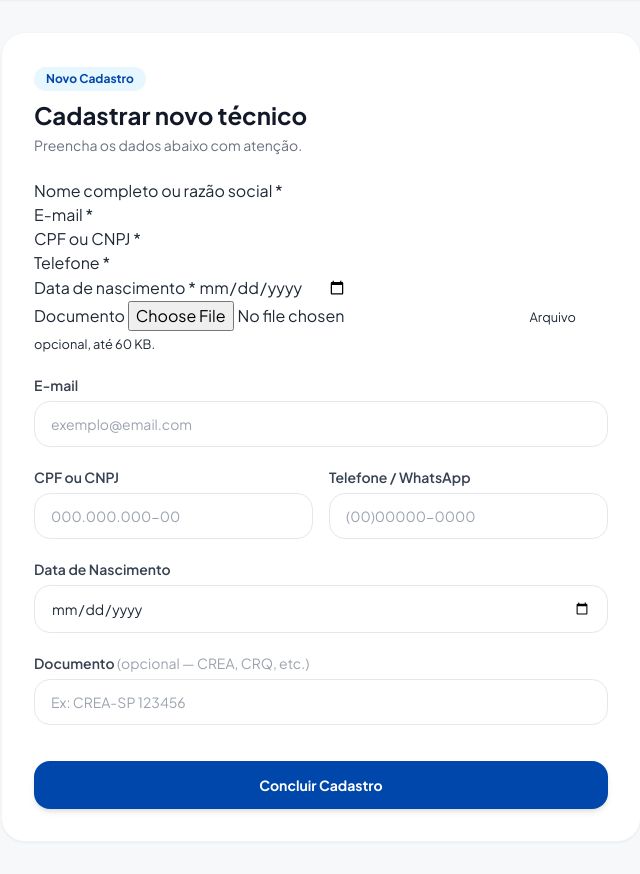
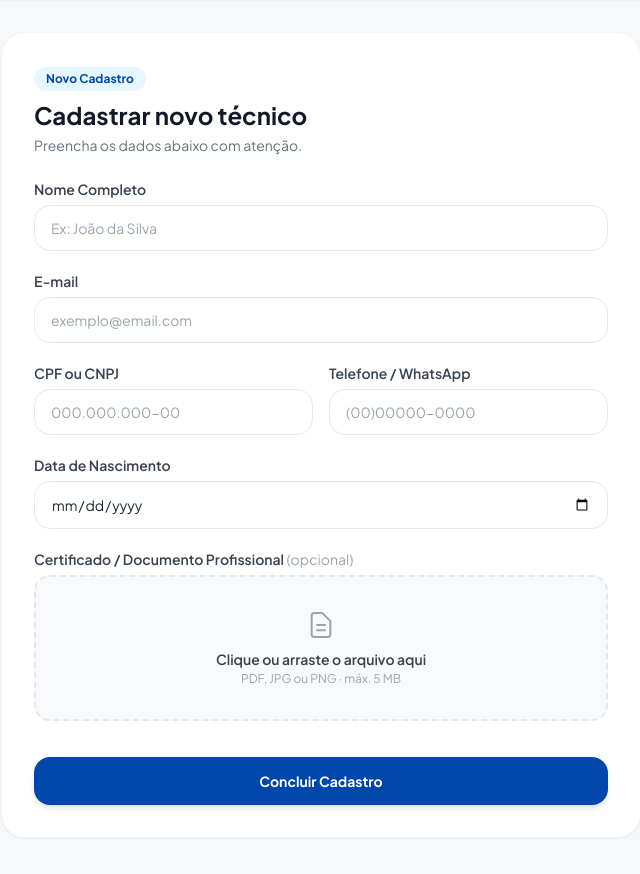
Before and after one commit to PamelaStieven/IService, a Laravel app: a page that uses resources/views/Tecnicos/form.blade.php in a window 1280 px wide. Shown: the part 65-939 px from the top of the page, without its empty margins (319-959 px from the left). After the commit the page ends 873 px from the top, so only its background shows below. Run offline with Laravel 9, Linux system fonts and the light colour scheme; some libraries are stand-ins or nearby versions.

Commit message:
não é fácil

```diff
--- a/app/Http/Controllers/TecnicosController.php
+++ b/app/Http/Controllers/TecnicosController.php
@@ -6,7 +6,7 @@ use App\Models\Usuario;
 use App\Models\Tecnicos;
 use Illuminate\Http\Request;
 use Illuminate\Support\Facades\DB;
-use Illuminate\Validation\Rule;
+use Illuminate\Support\Facades\Storage;
 
 class TecnicosController extends Controller
 {
@@ -29,7 +29,7 @@ class TecnicosController extends Controller
         return view('Tecnicos.list', [
             'dados' => $dados,
             'tipo'  => $tipo,
-            'valor' => $valor
+            'valor' => $valor,
         ]);
     }
 
@@ -44,38 +44,34 @@ class TecnicosController extends Controller
         return view('Tecnicos.form', compact('dado'));
     }
 
-    private function validateForm(Request $request, ?int $userId = null)
+    private function validateForm(Request $request, bool $isUpdate = false)
     {
-        $emailUnique = Rule::unique('usuario', 'email');
-        $cpfUnique = Rule::unique('usuario', 'cpf_cnpj');
-
-        if ($userId !== null) {
-            $emailUnique->ignore($userId, 'UserID');
-            $cpfUnique->ignore($userId, 'UserID');
-        }
-
         $request->validate([
             'nome_razao'      => 'required|string|max:55',
-            'email'           => ['required', 'email', 'max:55', $emailUnique],
-            'cpf_cnpj'        => ['required', 'string', 'max:18', $cpfUnique],
-            'telefone'        => 'required|string|max:14',
-            'data_nascimento' => 'required|date',
-            'documento'       => 'nullable|file|mimes:pdf,jpg,jpeg,png|max:60',
+            'email'           => 'required|email|max:55',
+            'cpf_cnpj'        => 'required|string|max:18',
+            'telefone'        => 'nullable|string|max:14',
+            'data_nascimento' => 'nullable|date',
+            // Certificado: obrigatório ao criar, opcional ao editar
+            'documento'       => ($isUpdate ? 'nullable' : 'nullable') . '|file|mimes:pdf,jpg,jpeg,png|max:5120',
         ], [
-            'nome_razao.required' => 'O campo nome é obrigatório.',
-            'email.required'      => 'O campo e-mail é obrigatório.',
-            'email.email'         => 'Informe um e-mail válido.',
-            'cpf_cnpj.required'   => 'O campo CPF/CNPJ é obrigatório.',
-            'data_nascimento.date'=> 'Informe uma data válida.',
+            'nome_razao.required'  => 'O campo nome é obrigatório.',
+            'email.required'       => 'O campo e-mail é obrigatório.',
+            'email.email'          => 'Informe um e-mail válido.',
+            'cpf_cnpj.required'    => 'O campo CPF/CNPJ é obrigatório.',
+            'data_nascimento.date' => 'Informe uma data válida.',
+            'documento.file'       => 'O certificado deve ser um arquivo.',
+            'documento.mimes'      => 'O certificado deve ser PDF, JPG ou PNG.',
+            'documento.max'        => 'O certificado deve ter no máximo 5 MB.',
         ]);
     }
 
     public function store(Request $request)
     {
-        $this->validateForm($request);
+        $this->validateForm($request, false);
 
         DB::transaction(function () use ($request) {
-            $usuario = Usuario::create([
+            $user = Usuario::create([
                 'nome_razao'      => $request->input('nome_razao'),
                 'email'           => $request->input('email'),
                 'cpf_cnpj'        => $request->input('cpf_cnpj'),
@@ -84,15 +80,19 @@ class TecnicosController extends Controller
                 'tipo'            => 'Técnico',
             ]);
 
+            $caminhoCertificado = null;
+            if ($request->hasFile('documento')) {
+                $caminhoCertificado = $request->file('documento')
+                    ->store('certificados', 'public');
+            }
+
             Tecnicos::create([
-                'UserID'    => $usuario->UserID,
-                'documento' => $request->hasFile('documento')
-                    ? $request->file('documento')->getContent()
-                    : null,
+                'UserID'    => $user->UserID,
+                'documento' => $caminhoCertificado,
             ]);
         });
 
-        return redirect()->route('tecnicos.index')->with('success', 'Técnico salvo com sucesso!');
+        return redirect()->route('tecnicos.index')->with('success', 'Técnico cadastrado com sucesso!');
     }
 
     public function edit($id)
@@ -103,8 +103,9 @@ class TecnicosController extends Controller
 
     public function update(Request $request, $id)
     {
+        $this->validateForm($request, true);
+
         $tecnico = Tecnicos::with('usuario')->findOrFail($id);
-        $this->validateForm($request, $tecnico->UserID);
 
         DB::transaction(function () use ($request, $tecnico) {
             $tecnico->usuario->update([
@@ -115,10 +116,19 @@ class TecnicosController extends Controller
                 'telefone'        => $request->input('telefone'),
             ]);
 
+            $dados = [];
+
             if ($request->hasFile('documento')) {
-                $tecnico->update([
-                    'documento' => $request->file('documento')->getContent(),
-                ]);
+                // Remove o certificado antigo se existir
+                if ($tecnico->documento) {
+                    Storage::disk('public')->delete($tecnico->documento);
+                }
+                $dados['documento'] = $request->file('documento')
+                    ->store('certificados', 'public');
+            }
+
+            if (!empty($dados)) {
+                $tecnico->update($dados);
             }
         });
 
@@ -132,7 +142,13 @@ class TecnicosController extends Controller
         DB::transaction(function () use ($tecnico) {
             $usuario = $tecnico->usuario;
 
+            // Remove o arquivo de certificado do storage
+            if ($tecnico->documento) {
+                Storage::disk('public')->delete($tecnico->documento);
+            }
+
             $tecnico->delete();
+
             if ($usuario) {
                 $usuario->delete();
             }
@@ -140,4 +156,32 @@ class TecnicosController extends Controller
 
         return redirect()->route('tecnicos.index')->with('success', 'Técnico removido com sucesso!');
     }
+
+    /**
+     * Exibe/faz download do certificado do técnico.
+     */
+    public function certificado($id)
+    {
+        $tecnico = Tecnicos::findOrFail($id);
+
+        if (!$tecnico->documento || !Storage::disk('public')->exists($tecnico->documento)) {
+            return back()->with('error', 'Certificado não encontrado.');
+        }
+
+        $caminho   = Storage::disk('public')->path($tecnico->documento);
+        $extensao  = pathinfo($caminho, PATHINFO_EXTENSION);
+        $mimeTypes = [
+            'pdf'  => 'application/pdf',
+            'jpg'  => 'image/jpeg',
+            'jpeg' => 'image/jpeg',
+            'png'  => 'image/png',
+        ];
+        $mime = $mimeTypes[strtolower($extensao)] ?? 'application/octet-stream';
+
+        // Exibe inline no browser (PDF abre no visualizador, imagens na aba)
+        return response()->file($caminho, [
+            'Content-Type'        => $mime,
+            'Content-Disposition' => 'inline; filename="certificado_tecnico_' . $id . '.' . $extensao . '"',
+        ]);
+    }
 }
--- a/app/Models/Tecnicos.php
+++ b/app/Models/Tecnicos.php
@@ -20,7 +20,7 @@ class Tecnicos extends Model
 
     protected $fillable = [
         'UserID',
-        'documento',
+        'documento',   // caminho relativo do arquivo de certificado em storage/app/public/certificados/
     ];
 
     public function usuario()
--- a/resources/views/Tecnicos/form.blade.php
+++ b/resources/views/Tecnicos/form.blade.php
@@ -13,6 +13,7 @@
         .hover-bg-cobalto:hover { background-color: #003580; }
         .text-cobalto { color: #0047AB; }
         .bg-diamante-suave { background-color: #E6F7FF; }
+        .border-diamante { border-color: #B3E5FC; }
     </style>
 </head>
 <body class="text-gray-800 antialiased" x-data="formMasks()">
@@ -51,102 +52,21 @@
                 </div>
             @endif
 
+            {{-- enctype obrigatório para upload de arquivo --}}
             <form action="{{ $dado->exists ? route('tecnicos.update', $dado->TecnicoID) : route('tecnicos.store') }}"
-                  method="POST" class="space-y-5">
+                  method="POST" enctype="multipart/form-data" class="space-y-5">
                 @csrf
                 @if($dado->exists)
                     @method('PUT')
                 @endif
 
-                <div class="row g-3">
-                    <div class="col-md-6">
-                        <label for="nome_razao" class="form-label">Nome completo ou razão social *</label>
-                        <input
-                            type="text"
-                            name="nome_razao"
-                            id="nome_razao"
-                            class="form-control"
-                            maxlength="55"
-                            value="{{ old('nome_razao', $dado->usuario->nome_razao ?? '') }}"
-                            required
-                        >
-                    </div>
-
-                    <div class="col-md-6">
-                        <label for="email" class="form-label">E-mail *</label>
-                        <input
-                            type="email"
-                            name="email"
-                            id="email"
-                            class="form-control"
-                            maxlength="55"
-                            value="{{ old('email', $dado->usuario->email ?? '') }}"
-                            required
-                        >
-                    </div>
-
-                    <div class="col-md-6">
-                        <label for="cpf_cnpj" class="form-label">CPF ou CNPJ *</label>
-                        <input
-                            type="text"
-                            name="cpf_cnpj"
-                            id="cpf_cnpj"
-                            class="form-control"
-                            maxlength="18"
-                            value="{{ old('cpf_cnpj', $dado->usuario->cpf_cnpj ?? '') }}"
-                            required
-                        >
-                    </div>
-
-                    <div class="col-md-6">
-                        <label for="telefone" class="form-label">Telefone *</label>
-                        <input
-                            type="text"
-                            name="telefone"
-                            id="telefone"
-                            class="form-control"
-                            maxlength="14"
-                            value="{{ old('telefone', $dado->usuario->telefone ?? '') }}"
-                            required
-                        >
-                    </div>
-
-                    <div class="col-md-6">
-                        <label for="data_nascimento" class="form-label">Data de nascimento *</label>
-                        <input
-                            type="date"
-                            name="data_nascimento"
-                            id="data_nascimento"
-                            class="form-control"
-                            value="{{ old('data_nascimento', isset($dado->usuario->data_nascimento) ? $dado->usuario->data_nascimento->format('Y-m-d') : '') }}"
-                            required
-                        >
-                    </div>
-
-                    <div class="col-md-6">
-
-                        <label for="documento" class="form-label">
-                            Documento
-                        </label>
-
-                        <input
-                            type="file"
-                            name="documento"
-                            id="documento"
-                            class="form-control"
-                            accept=".pdf,.jpg,.jpeg,.png"
-                        >
-
-                        @if(isset($dado->TecnicoID) && !empty($dado->documento))
-                            <small class="text-success">
-                                Já existe um documento cadastrado.
-                                Envie outro somente se desejar substituí-lo.
-                            </small>
-                        @endif
-                        <small class="form-text text-muted">Arquivo opcional, até 60 KB.</small>
-
-                    </div>
-
+                {{-- Nome --}}
+                <div>
+                    <label for="nome_razao" class="block text-sm font-semibold text-gray-700 mb-1.5">Nome Completo</label>
+                    <input type="text" id="nome_razao" name="nome_razao" maxlength="55" required
+                           value="{{ old('nome_razao', $dado->usuario->nome_razao ?? '') }}"
+                           placeholder="Ex: João da Silva"
+                           class="w-full px-4 py-3 rounded-2xl border border-gray-200 text-sm focus:outline-none focus:border-[#0047AB] focus:ring-2 focus:ring-[#0047AB]/15 transition">
                 </div>
 
                 {{-- E-mail --}}
@@ -167,7 +87,6 @@
                                placeholder="000.000.000-00"
                                class="w-full px-4 py-3 rounded-2xl border border-gray-200 text-sm focus:outline-none focus:border-[#0047AB] focus:ring-2 focus:ring-[#0047AB]/15 transition">
                     </div>
-
                     <div>
                         <label for="telefone" class="block text-sm font-semibold text-gray-700 mb-1.5">Telefone / WhatsApp</label>
                         <input type="text" id="telefone" name="telefone" maxlength="14"
@@ -185,17 +104,68 @@
                            class="w-full px-4 py-3 rounded-2xl border border-gray-200 text-sm focus:outline-none focus:border-[#0047AB] focus:ring-2 focus:ring-[#0047AB]/15 transition">
                 </div>
 
-                {{-- Documento (campo exclusivo do técnico) --}}
-                <div>
-                    <label for="documento" class="block text-sm font-semibold text-gray-700 mb-1.5">
-                        Documento
-                        <span class="text-gray-400 font-normal">(opcional — CREA, CRQ, etc.)</span>
+                {{-- Certificado / Documento --}}
+                <div x-data="{ fileName: '', isDragging: false }"
+                     @dragover.prevent="isDragging = true"
+                     @dragleave.prevent="isDragging = false"
+                     @drop.prevent="isDragging = false; fileName = $event.dataTransfer.files[0]?.name ?? ''">
+
+                    <label class="block text-sm font-semibold text-gray-700 mb-1.5">
+                        Certificado / Documento Profissional
+                        @if(!$dado->exists)
+                            <span class="text-gray-400 font-normal">(opcional)</span>
+                        @else
+                            <span class="text-gray-400 font-normal">(deixe em branco para manter o atual)</span>
+                        @endif
                     </label>
-                    <input type="text" id="documento" name="documento"
-                           value="{{ old('documento', $dado->documento ?? '') }}"
-                           placeholder="Ex: CREA-SP 123456"
-                           class="w-full px-4 py-3 rounded-2xl border border-gray-200 text-sm focus:outline-none focus:border-[#0047AB] focus:ring-2 focus:ring-[#0047AB]/15 transition">
+
+                    {{-- Prévia do certificado atual (modo edição) --}}
+                    @if($dado->exists && $dado->documento)
+                        <div class="mb-3 flex items-center gap-3 p-3 bg-green-50 border border-green-200 rounded-2xl">
+                            <svg class="w-8 h-8 text-green-500 shrink-0" fill="none" stroke="currentColor" viewBox="0 0 24 24"><path stroke-linecap="round" stroke-linejoin="round" stroke-width="1.5" d="M9 12h6m-6 4h6m2 5H7a2 2 0 01-2-2V5a2 2 0 012-2h5.586a1 1 0 01.707.293l5.414 5.414a1 1 0 01.293.707V19a2 2 0 01-2 2z"/></svg>
+                            <div class="flex-1 min-w-0">
+                                <p class="text-sm font-semibold text-green-800 truncate">Certificado já enviado</p>
+                                <p class="text-xs text-green-600 truncate">{{ basename($dado->documento) }}</p>
+                            </div>
+                            <a href="{{ route('tecnicos.certificado', $dado->TecnicoID) }}"
+                               target="_blank"
+                               class="text-xs font-semibold text-cobalto hover:underline whitespace-nowrap">
+                                Visualizar
+                            </a>
+                        </div>
+                    @endif
+
+                    {{-- Área de drag-and-drop --}}
+                    <label for="documento"
+                           :class="isDragging ? 'border-[#0047AB] bg-[#E6F7FF]' : 'border-gray-200 bg-gray-50 hover:bg-[#f0f9ff]'"
+                           class="flex flex-col items-center justify-center gap-2 w-full px-4 py-8 rounded-2xl border-2 border-dashed cursor-pointer transition">
+                        <svg class="w-8 h-8 text-gray-400" fill="none" stroke="currentColor" viewBox="0 0 24 24">
+                            <path stroke-linecap="round" stroke-linejoin="round" stroke-width="1.5" d="M9 12h6m-6 4h6m2 5H7a2 2 0 01-2-2V5a2 2 0 012-2h5.586a1 1 0 01.707.293l5.414 5.414a1 1 0 01.293.707V19a2 2 0 01-2 2z"/>
+                        </svg>
+                        <div class="text-center">
+                            <p class="text-sm font-semibold text-gray-700" x-text="fileName || 'Clique ou arraste o arquivo aqui'"></p>
+                            <p class="text-xs text-gray-400 mt-0.5">PDF, JPG ou PNG · máx. 5 MB</p>
+                        </div>
+                        <input id="documento" name="documento" type="file"
+                               accept=".pdf,.jpg,.jpeg,.png"
+                               class="sr-only"
+                               @change="fileName = $event.target.files[0]?.name ?? ''">
+                    </label>
                 </div>
+
+                {{-- Nota sobre conta bancária --}}
+                @if($dado->exists)
+                    <div class="p-4 bg-diamante-suave border border-diamante rounded-2xl text-sm text-cobalto flex items-start gap-3">
+                        <svg class="w-5 h-5 shrink-0 mt-0.5" fill="none" stroke="currentColor" viewBox="0 0 24 24"><path stroke-linecap="round" stroke-linejoin="round" stroke-width="2" d="M13 16h-1v-4h-1m1-4h.01M21 12a9 9 0 11-18 0 9 9 0 0118 0z"/></svg>
+                        <div>
+                            <p class="font-semibold">Dados bancários</p>
+                            <p class="text-xs mt-0.5 text-blue-700">
+                                Os dados bancários do técnico são gerenciados em
+                                <a href="{{ route('dados-bancarios.index') }}" class="font-bold underline">Dados Bancários</a>.
+                            </p>
+                        </div>
+                    </div>
+                @endif
 
                 {{-- Botão --}}
                 <div class="pt-4">
--- a/routes/web.php
+++ b/routes/web.php
@@ -23,6 +23,7 @@ Route::get('equipamentos/search', [EquipamentoController::class, 'search'])->nam
 Route::resource('equipamentos', EquipamentoController::class);
 
 Route::get('tecnicos/search', [TecnicosController::class, 'search'])->name('tecnicos.search');
+Route::get('tecnicos/{tecnico}/certificado', [TecnicosController::class, 'certificado'])->name('tecnicos.certificado');
 Route::resource('tecnicos', TecnicosController::class);
 
 Route::get('enderecos/search', [EnderecosController::class, 'search'])->name('enderecos.search');
```
Also changed, not shown: resources/views/Tecnicos/list.blade.php (+67 -77 lines), database/migrations/2026_11_25_012416_alter_tecnicos_documento_to_string.php (added).
